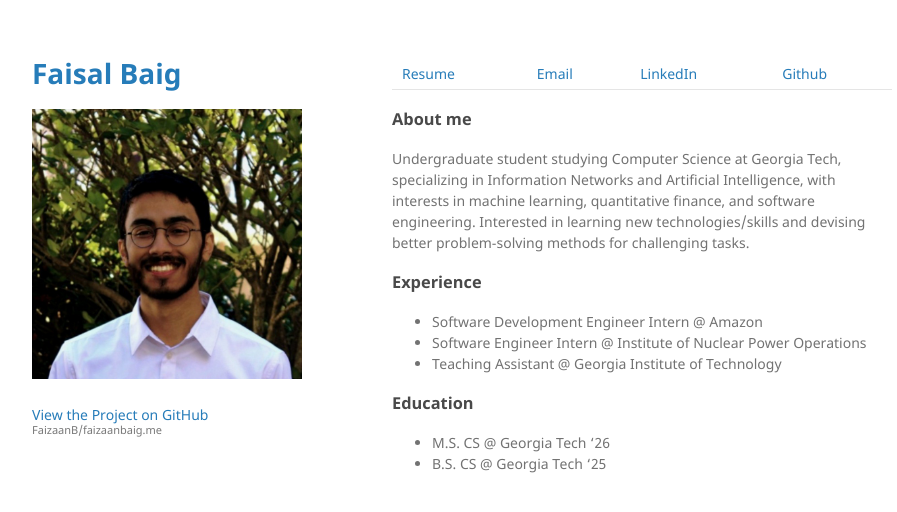
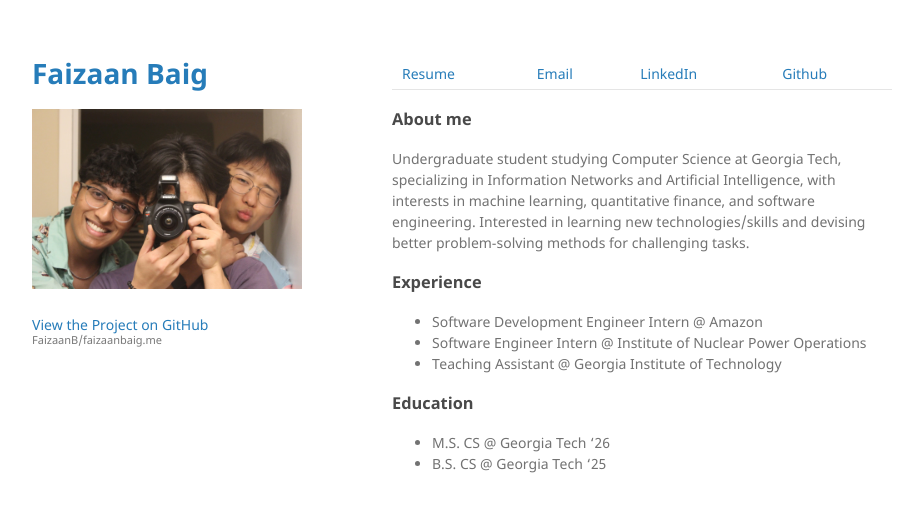
Before and after one commit to FaizaanB/faizaanbaig.me, a Jekyll site: the page built from index.md, in a window 1280 px wide. Shown: the top 512 px of the page, without its empty margins (178-1075 px from the left). Built offline with Jekyll 4.4.1, drawn with Linux system fonts in a browser that asks for light colours; the repository's description, which GitHub fills in, is left out.

Commit message:
Updated resume link and picture

```diff
--- a/_config.yml
+++ b/_config.yml
@@ -1,4 +1,4 @@
-title: Faisal Baig
+title: Faizaan Baig
 logo: /assets/img/pfp.jpg
 description:
 show_downloads: false
--- a/index.md
+++ b/index.md
@@ -3,7 +3,7 @@ layout: default
 ---
 
 
-[Resume](https://drive.google.com/file/d/1Q1YNGJ9JGlGTDPdKB7jacGO1ByFhXwrf/view) | [Email](mailto:baig.faizaan@outlook.com) | [LinkedIn](https://www.linkedin.com/in/baigfaizaan/) | [Github](https://github.com/)
+[Resume](resume.pdf) | [Email](mailto:baig.faizaan@outlook.com) | [LinkedIn](https://www.linkedin.com/in/baigfaizaan/) | [Github](https://github.com/)
 
 
 ### About me
```
Also changed, not shown: assets/img/pfp.jpg, 2 other files.
